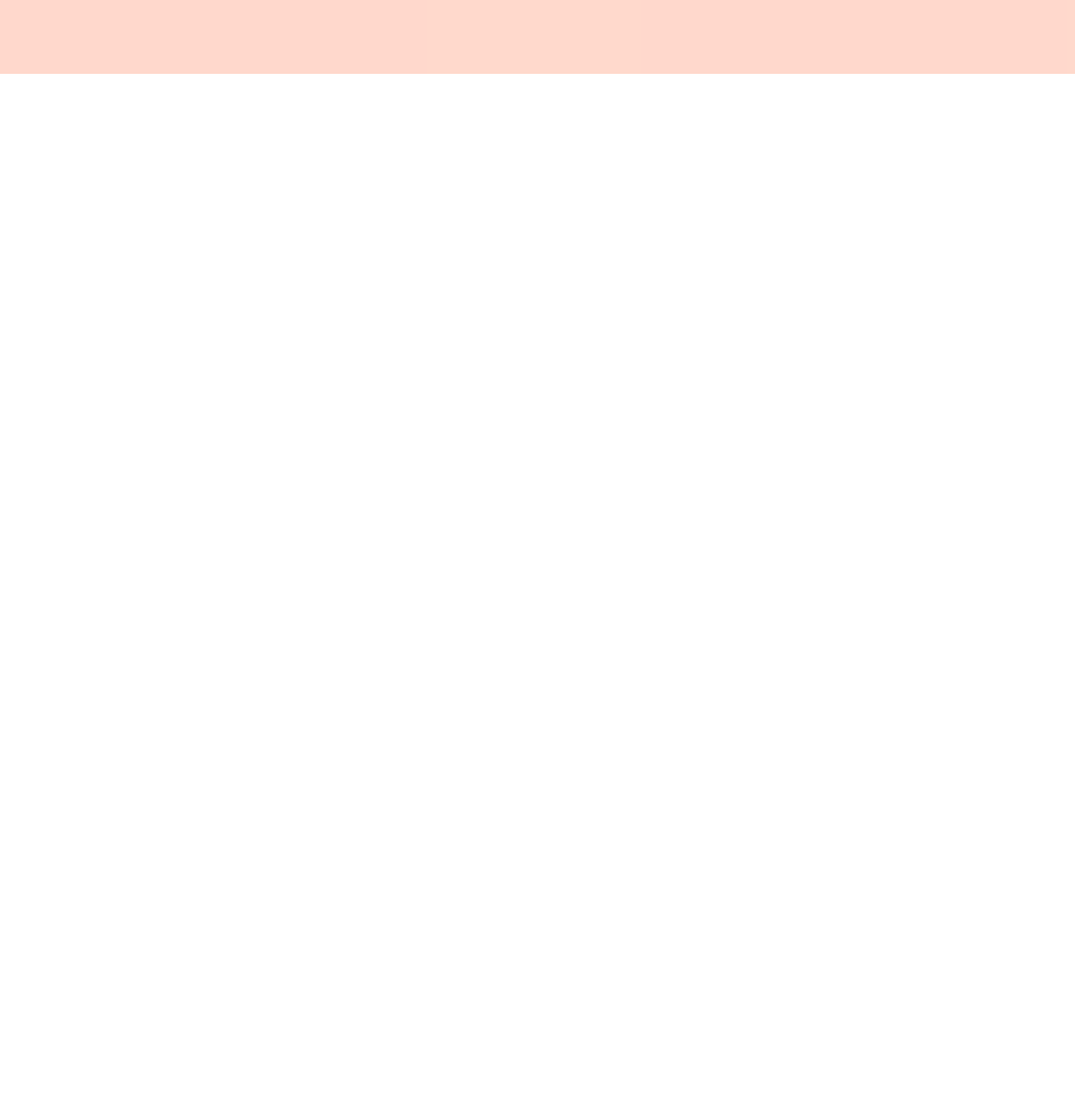
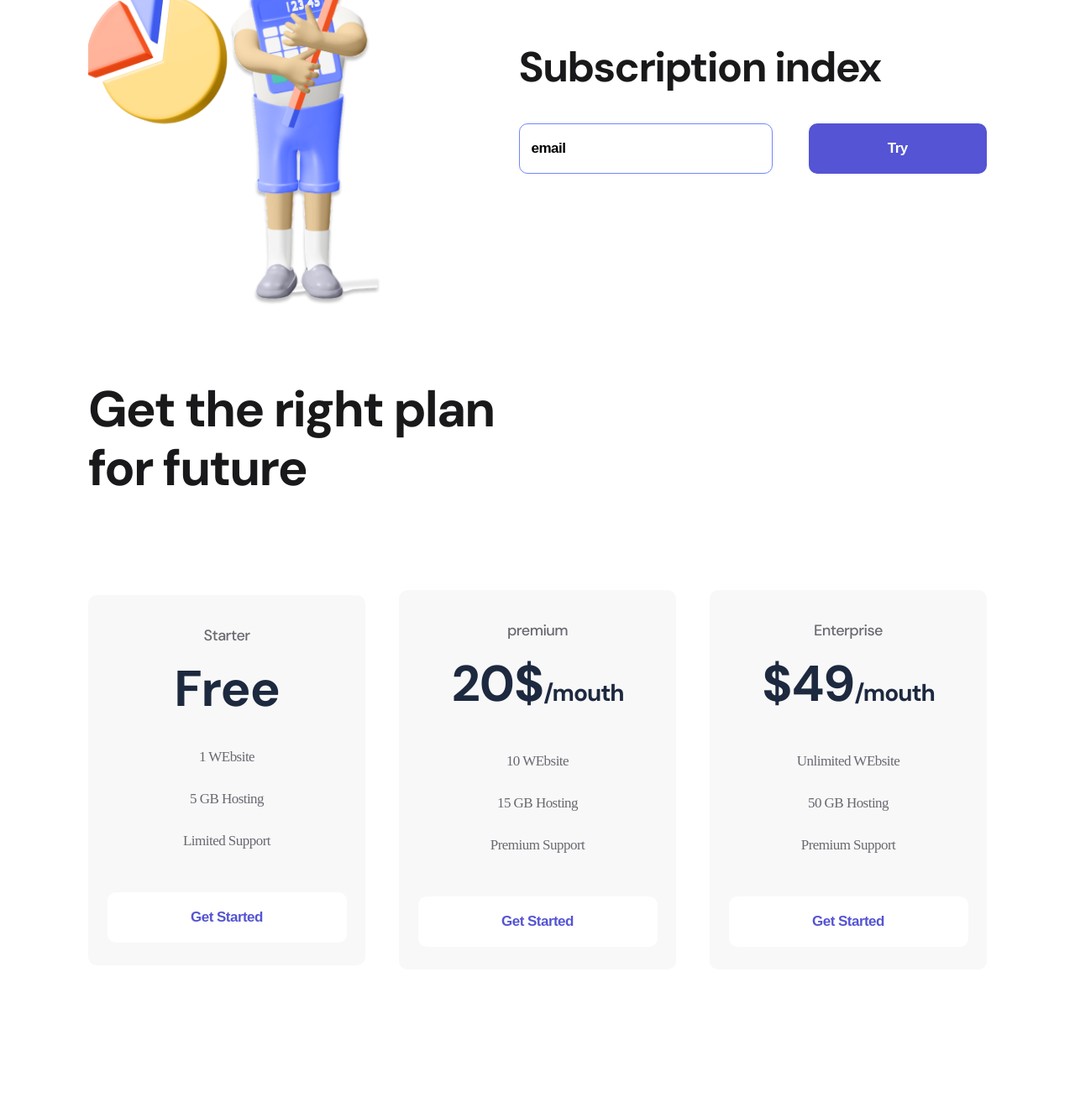
Before and after one commit to Vyacheslav001-c/123456, a plain HTML site: page index.html in a window 1280 px wide. Shown: the part 1095-2421 px from the top of the page at 84% size. Before the commit the page ends 1183 px from the top, so only its background shows below. Drawn offline with nearby package versions, Linux system fonts and the light colour scheme.

Commit message:
Add files via upload

```diff
--- a/index.html
+++ b/index.html
@@ -12,7 +12,6 @@
     <link rel="stylesheet" href="./style/style.css">
 </head>
 <body>
-
     <header class="container1">
         <div class="container container_flex">
             <div>
@@ -49,6 +48,58 @@
             <img src="./img/firstmen.png" alt="firstmen">
         </div>
     </section>
+    <section class="container sub">
+        <div>
+            <img src="./img/men.png" height="473" width="348.5" alt="">
+        </div>
+        <div>
+            <h2 class="subh2">Subscription index</h2>
+            <form >
+                <input class="input" type="text" placeholder="email">
+                <button class="button voiletbut">Try</button>
+            </form>
+        </div>
+    </section>
+
+    <section class="container plan">
+        <h2 class="text">Get the right plan for future</h2>
+        <div class="fex">
+
+
+     <div class="planner">
+                <p class="texp">Starter</p>
+                <h3 class="item__title"> Free</h3>
+                <ul>
+                <li class="item__li">1 WEbsite </li>
+                <li class="item__li"> 5 GB Hosting</li>
+                <li class="item__li">Limited Support</li>
+                </ul>
+                <button class="button butt">Get Started</button>
+     </div>
+      <div class="planner">
+            <p class="texp"> premium</p>
+            <h3 class="item__title"> 20$<span>/mouth</span> </h3>
+            <ul>
+            <li class="item__li">10 WEbsite </li>
+            <li class="item__li"> 15 GB Hosting</li>
+            <li class="item__li">Premium Support</li>
+            </ul>
+            <button class="button butt">Get Started</button>
+     </div >
+
+     <div class="planner">
+                <p class="texp"> Enterprise</p>
+                <h3 class="item__title"> $49<span>/mouth</span> </h3>
+                <ul>
+                <li class="item__li">Unlimited WEbsite </li>
+                <li class="item__li"> 50 GB Hosting</li>
+                <li class="item__li">Premium Support</li>
+                </ul>
+                <button class="button butt">Get Started</button>
+      </div>
+
+                    </div>
+                </section>
     <footer class="footer ">
         <div class="container footer_flex">
         <div>
--- a/style/style.css
+++ b/style/style.css
@@ -1,7 +1,7 @@
 body{
     font-family: 'DM Sans', sans-serif;
 }
-.container_flex, .footer_flex , .about_section{
+.container_flex, .footer_flex , .about_section, .fex, .sub{
     display: flex;
     justify-content: space-between;
     align-items: center;
@@ -106,3 +106,118 @@ text-decoration: none;
     background: rgba(255, 113, 67, 0.27);
     padding: 53px 0px;
 }
+.sub{
+    margin: bottom 58px;
+
+}
+.subh2{
+    font-style: normal;
+    font-weight: 700;
+    font-size: 50px;
+    line-height: 57px;
+    letter-spacing: -1.56316px;
+    color: #19191B;
+    margin-bottom: 38px;
+}
+.input{
+    width: 302px;
+    height: 60px;
+    border: 1px solid #7087FF;
+    border-radius: 10px;
+    padding-left: 14px;
+    box-sizing: border-box;
+    margin-right: 39px;
+}
+.input::placeholder, .input{
+    font-weight: bold;
+    font-size: 17px;
+    line-height: 22px;
+    letter-spacing: -0.531474px;
+
+    color: #000000;
+}
+.input:focus{
+    outline: none;
+}
+.text{
+    font-style: normal;
+font-weight: 700;
+font-size: 60px;
+line-height: 70px;
+/* or 117% */
+letter-spacing: -1.87579px;
+color: #19191B;
+max-width: 504px;
+margin-bottom: 110px;
+}
+.plan{
+    margin-bottom: 132px;
+}
+
+.planner{
+    background: #F8F8F8;
+    border-radius: 10px;
+    Width:330px;
+    text-align: center;
+    padding: 34px 0 27px;
+}
+.planner:hover{
+    background: #FF7143;
+    box-shadow: 0px 32px 34px;
+    transition: 500ms;
+}
+.planner:hover .item__title,.planner:hover .texp,.planner:hover .item__li{
+    color: white;
+    transition: 500ms;
+}
+.planner:hover .butt{
+    background-color: #9F3919;
+    color: white;
+    transition: 500ms;
+}
+.texp{
+    font-weight: 400;
+    font-size: 18px;
+    line-height: 28px;
+    text-align: center;
+    letter-spacing: -0.562737px;
+    color: #696871;
+
+
+}
+
+.item__title{
+    font-weight:bold;
+    font-size: 60px;
+    line-height: 56px;
+    text-align: center;
+    letter-spacing: -1.03448px;
+    color: #1D293F;
+    margin:22px 0 28px;
+}
+.item__title span{
+    font-size: 28px;
+}
+.item__li{
+    list-style: none;
+    font-family: 'Mulish';
+    font-style: normal;
+    font-weight: 400;
+    font-size: 17px;
+    line-height: 50px;
+    text-align: center;
+    letter-spacing: -0.531474px;
+    color: #696871;
+}
+.butt{
+    font-weight: 700;
+    font-size: 17px;
+    line-height: 22px;
+    text-align: center;
+    letter-spacing: -0.531474px;
+    color: #5454D4;
+    background: white;
+    width: 285px;
+    height: 60px;
+    margin-top: 36px;
+}
```
Also changed, not shown: img/men.png (added).
